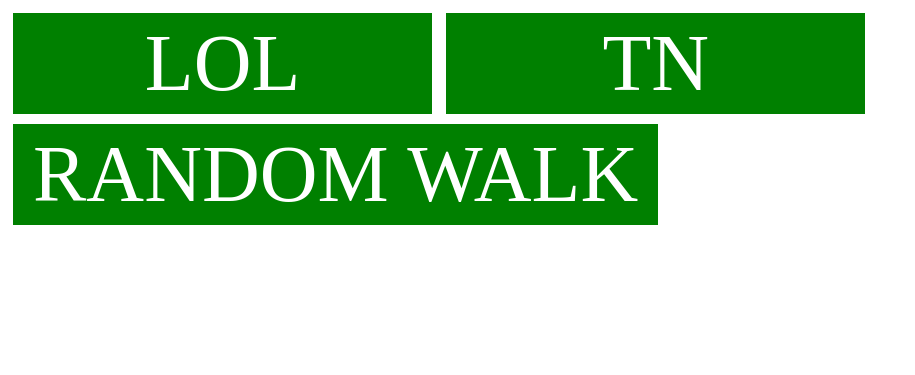
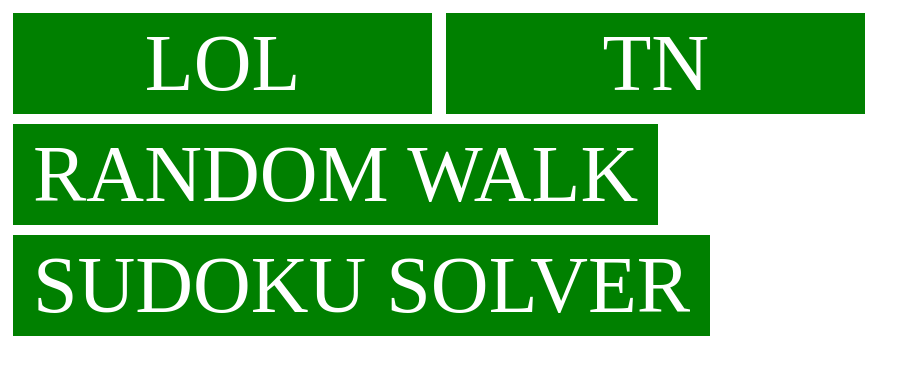
Before and after one commit to RobbertH/robberth.github.io, a Jekyll site: the page public/index.html, which Jekyll copies as it is, in a window 1280 px wide. Shown: the top 375 px of the page, without its empty margins (0-915 px from the left). Built offline with Jekyll 4.4.1, drawn with Linux system fonts in a browser that asks for light colours.

Commit message:
updated index

```diff
--- a/public/index.html
+++ b/public/index.html
@@ -25,6 +25,6 @@
 		<a href="lol/lol.txt">lol</a>
 		<a href="tn/index.html">tn</a>
 		<a href="randomwalk/index.html">random walk</a>
-
+		<a href="sudoku/index.html">sudoku solver</a>
 	</body>
 </html>
--- a/public/sudoku/sudoku.js
+++ b/public/sudoku/sudoku.js
@@ -3,6 +3,8 @@
 // or work with 2 matrices (input --> output)
 // add borders
 // beautify
+// clean up code (col vs column_index)
+// do something about the input method, not every keyup should invoke func call
 
 // sudoku has 9 3x3 subFields. In every subfield, the numbers 1-9 should occur strictly once.
 //	fields are ordered [[0,1,2],[3,4,5],[6,7,8]] (from left to right and up to down)
```
